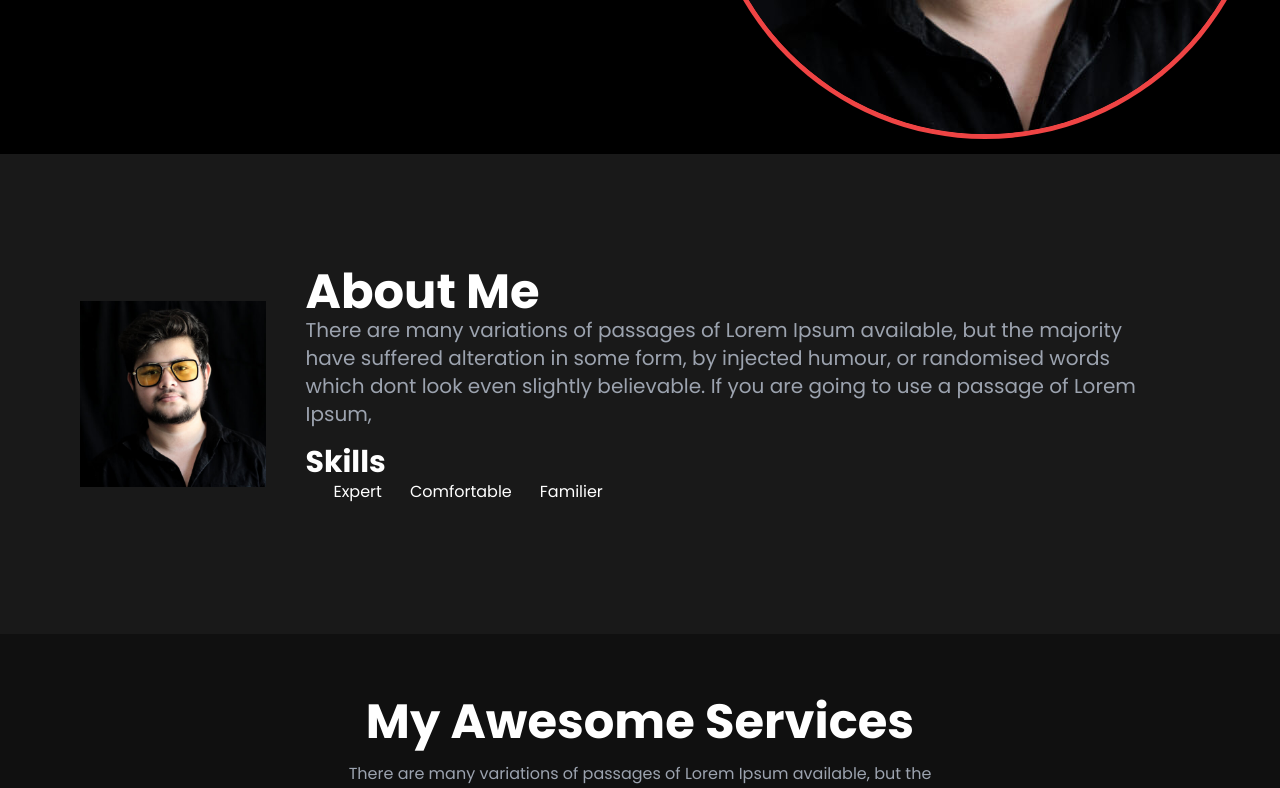
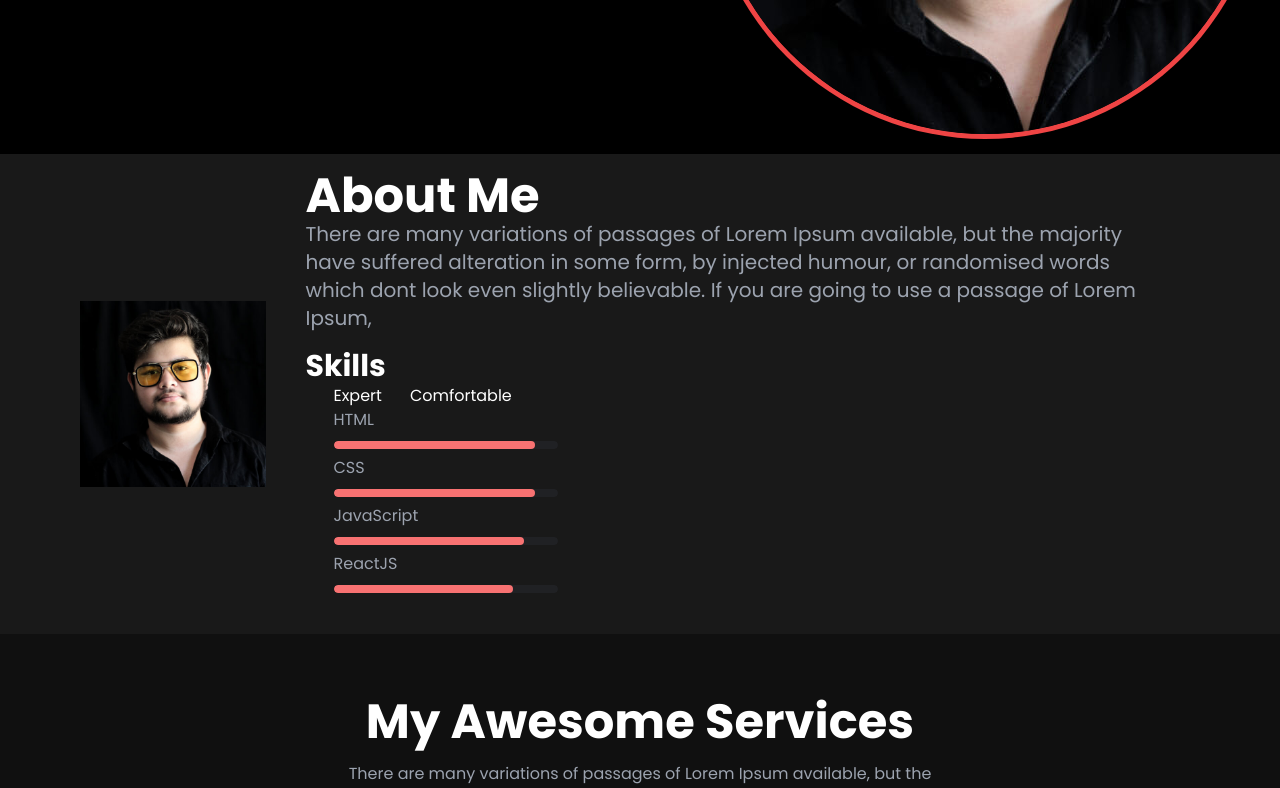
Before and after one commit to SalehAhmed19/my-portfolio, a React (Create React App) app: page / in a window 1280 px wide. Shown: the part 500-1288 px from the top of the page. Built offline with nearby package versions, Linux system fonts and the light colour scheme.

Commit message:
experties progress bar added

```diff
--- a/src/App.js
+++ b/src/App.js
@@ -1,4 +1,8 @@
+import { Route, Routes } from "react-router-dom";
 import "./App.css";
+import Comfortable from "./Pages/Home/About/Comfortable";
+import Expert from "./Pages/Home/About/Expert";
+import Familier from "./Pages/Home/About/Familier";
 import Home from "./Pages/Home/Home";
 import Navbar from "./Pages/Shared/Navbar/Navbar";
 
@@ -6,7 +10,13 @@ function App() {
   return (
     <div>
       <Navbar />
-      <Home />
+      <Routes>
+        <Route path="/" element={<Home />}>
+          <Route index element={<Expert />}></Route>
+          <Route path="/comfortable" element={<Comfortable />}></Route>
+          {/* <Route path="/familier" element={<Familier />}></Route> */}
+        </Route>
+      </Routes>
     </div>
   );
 }
--- a/src/Pages/Home/About/About.jsx
+++ b/src/Pages/Home/About/About.jsx
@@ -1,4 +1,5 @@
 import React from "react";
+import { Link, Outlet } from "react-router-dom";
 import img from "../../../Assets/Img/s.jpg";
 
 const About = () => {
@@ -21,9 +22,15 @@ const About = () => {
         <div className="my-4 font">
           <h3 className="text-white font-bold text-3xl">Skills</h3>
           <div className="text-white flex">
-            <p className="pl-7">Expert</p>
-            <p className="pl-7">Comfortable</p>
-            <p className="pl-7">Familier</p>
+            <Link to="/" className="pl-7">
+              Expert
+            </Link>
+            <Link to="/comfortable" className="pl-7">
+              Comfortable
+            </Link>
+          </div>
+          <div className="pl-7">
+            <Outlet />
           </div>
         </div>
       </div>
--- /dev/null
+++ b/src/Pages/Home/About/Comfortable.jsx
@@ -0,0 +1,32 @@
+import React from "react";
+
+const Comfortable = () => {
+  return (
+    <div className="text-gray-400 font">
+      <ul>
+        <li>
+          <div>NodeJS </div>
+          <div>
+            <progress
+              class="progress progress-error w-56"
+              value="75"
+              max="100"
+            ></progress>
+          </div>
+        </li>
+        <li>
+          <div>MongoDB </div>
+          <div>
+            <progress
+              class="progress progress-error w-56"
+              value="75"
+              max="100"
+            ></progress>
+          </div>
+        </li>
+      </ul>
+    </div>
+  );
+};
+
+export default Comfortable;
--- /dev/null
+++ b/src/Pages/Home/About/Expert.jsx
@@ -0,0 +1,52 @@
+import React from "react";
+
+const Expert = () => {
+  return (
+    <div className="text-gray-400 font">
+      <ul>
+        <li>
+          <div>HTML </div>
+          <div>
+            <progress
+              class="progress progress-error w-56"
+              value="90"
+              max="100"
+            ></progress>
+          </div>
+        </li>
+        <li>
+          <div>CSS </div>
+          <div>
+            <progress
+              class="progress progress-error w-56"
+              value="90"
+              max="100"
+            ></progress>
+          </div>
+        </li>
+        <li>
+          <div>JavaScript </div>
+          <div>
+            <progress
+              class="progress progress-error w-56"
+              value="85"
+              max="100"
+            ></progress>
+          </div>
+        </li>
+        <li>
+          <div>ReactJS </div>
+          <div>
+            <progress
+              class="progress progress-error w-56"
+              value="80"
+              max="100"
+            ></progress>
+          </div>
+        </li>
+      </ul>
+    </div>
+  );
+};
+
+export default Expert;
--- /dev/null
+++ b/src/Pages/Home/About/Familier.jsx
@@ -0,0 +1,13 @@
+import React from "react";
+
+const Familier = () => {
+  return (
+    <div className="text-gray-400 font">
+      <ul>
+        <li>Python</li>
+      </ul>
+    </div>
+  );
+};
+
+export default Familier;
--- a/src/index.js
+++ b/src/index.js
@@ -1,13 +1,16 @@
-import React from 'react';
-import ReactDOM from 'react-dom/client';
-import './index.css';
-import App from './App';
-import reportWebVitals from './reportWebVitals';
+import React from "react";
+import ReactDOM from "react-dom/client";
+import "./index.css";
+import App from "./App";
+import reportWebVitals from "./reportWebVitals";
+import { BrowserRouter } from "react-router-dom";
 
-const root = ReactDOM.createRoot(document.getElementById('root'));
+const root = ReactDOM.createRoot(document.getElementById("root"));
 root.render(
   <React.StrictMode>
-    <App />
+    <BrowserRouter>
+      <App />
+    </BrowserRouter>
   </React.StrictMode>
 );
 
```
